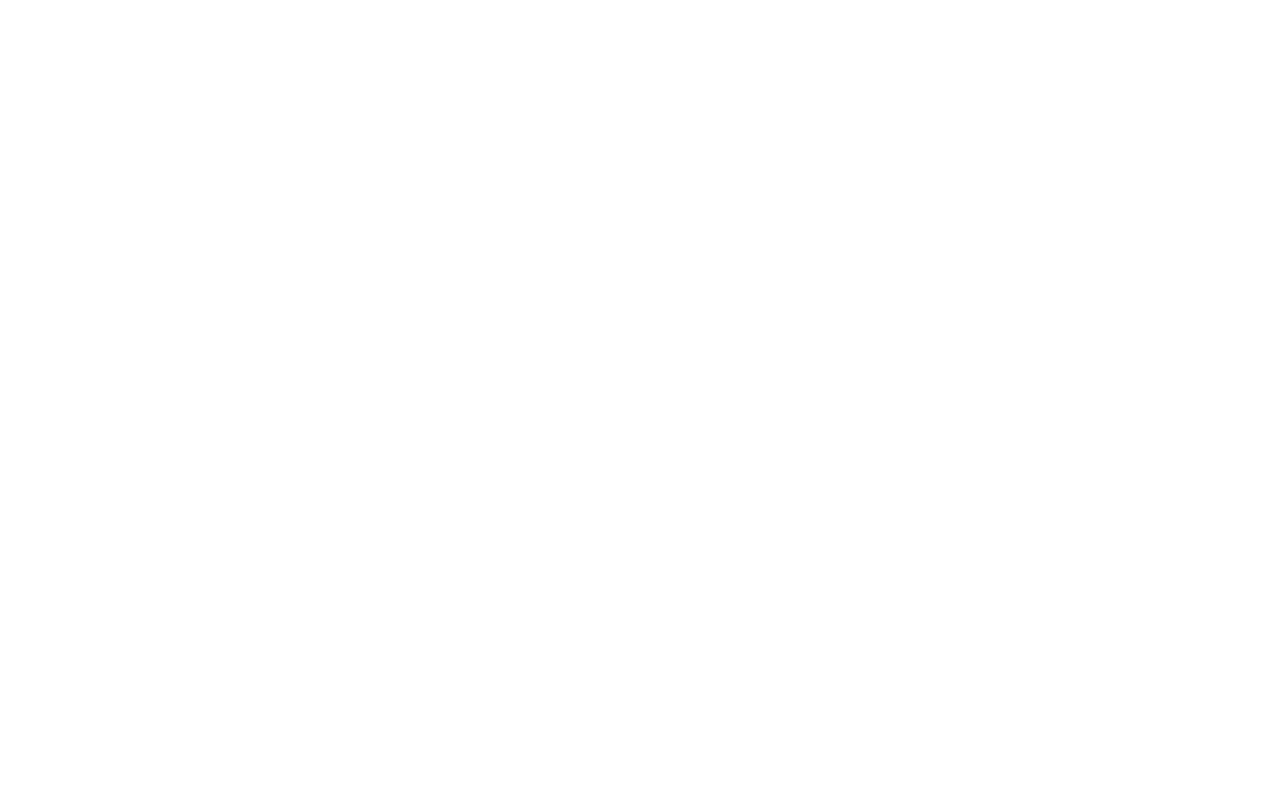
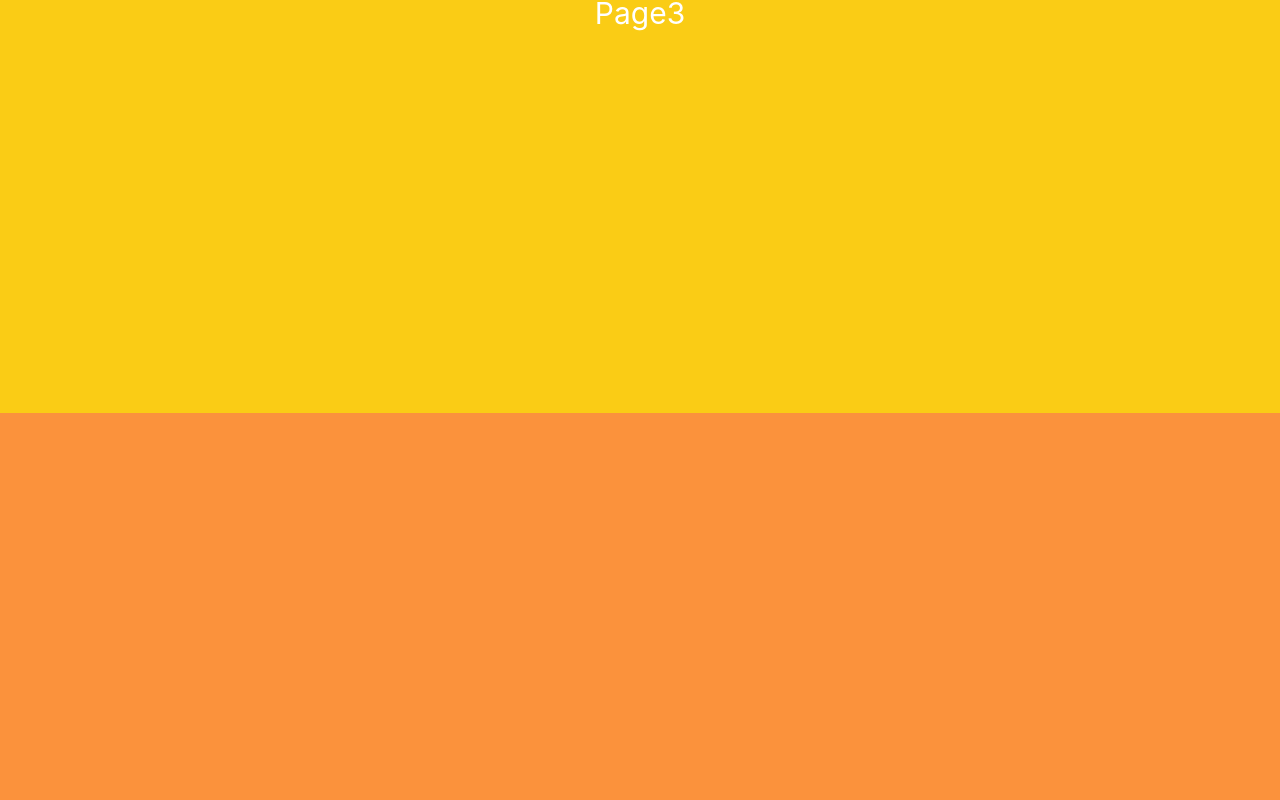
Before and after one commit to Bharat-bhandari/oh--design-studio, a Next.js app: page / in a window 1280 px wide. Shown: the part 1987-2787 px from the top of the page. Before the commit the page ends 800 px from the top, so only its background shows below. Built offline with nearby package versions, Linux system fonts and the light colour scheme.

Commit message:
add fonts

```diff
--- a/src/app/globals.css
+++ b/src/app/globals.css
@@ -1,3 +1,7 @@
 @tailwind base;
 @tailwind components;
 @tailwind utilities;
+
+body {
+  font-family: -apple-system, BlinkMacSystemFont, sans-serif;
+}
--- a/src/app/page.tsx
+++ b/src/app/page.tsx
@@ -1,8 +1,12 @@
+import LandingPage from '@/components/LandingPage/LandingPage'
 import React from 'react'
+
 
 const HomePage = () => {
   return (
-    <div>HomePage</div>
+    <div>
+      <LandingPage />
+    </div>
   )
 }
 
--- /dev/null
+++ b/src/components/LandingPage/LandingPage.tsx
@@ -0,0 +1,14 @@
+import React from 'react'
+
+const LandingPage = () => {
+  return (
+    <>
+    <div className='bg-blue-400 h-screen flex justify-center items-center text-3xl text-white'>Page1</div>
+    <div className='bg-green-400 h-screen flex justify-center items-center text-3xl text-white'>Page2</div>
+    <div className='bg-yellow-400 h-screen flex justify-center items-center text-3xl text-white'>Page3</div>
+    <div className='bg-orange-400 h-screen flex justify-center items-center text-3xl text-white'>Page4</div>
+    </>
+  )
+}
+
+export default LandingPage
```
